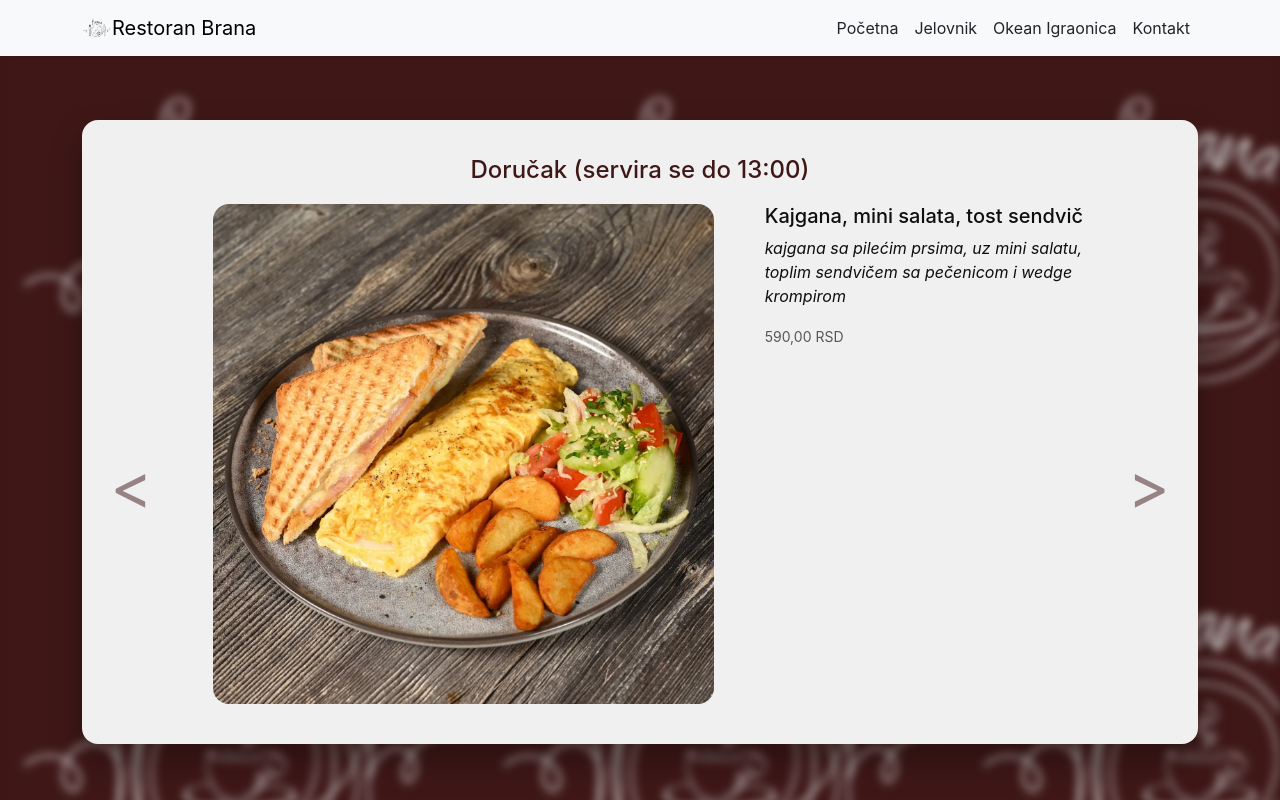
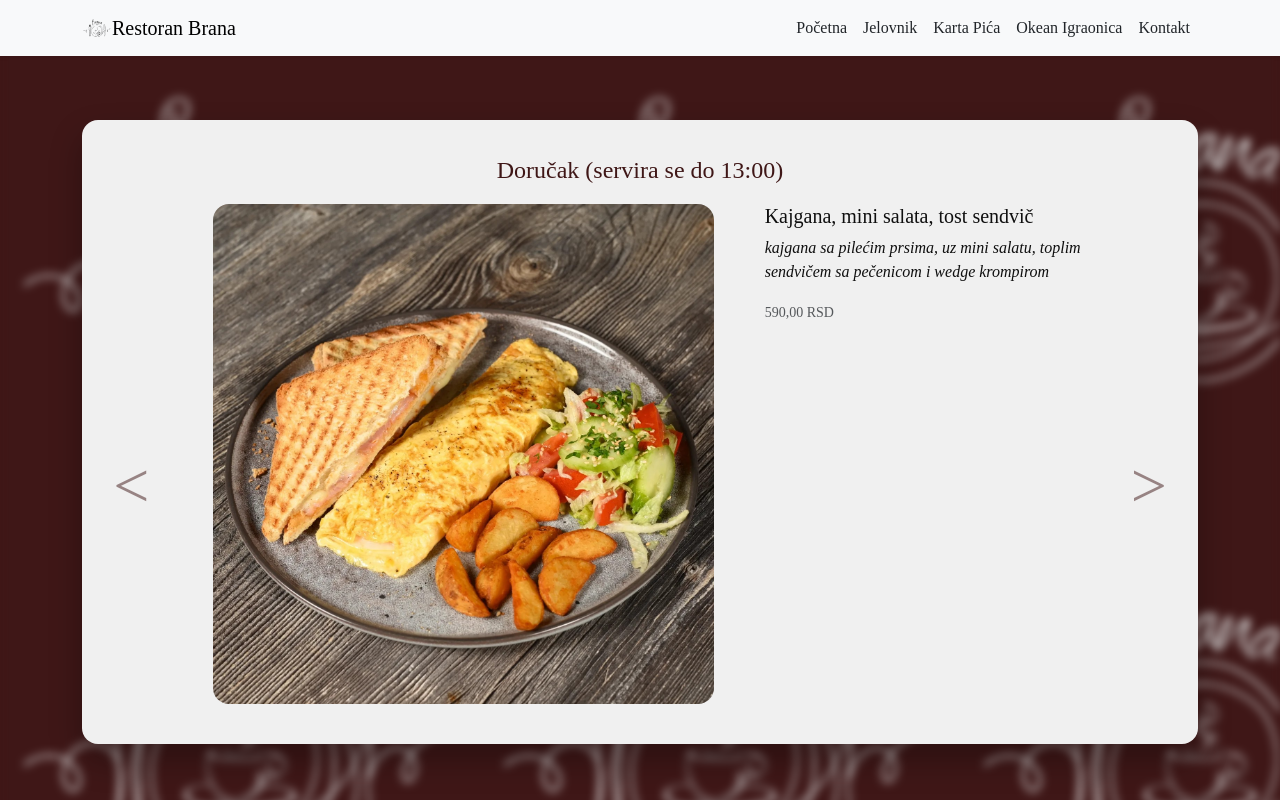
Before and after one commit to crni99/restoran-brana, a React (Create React App) app: page /jelovnik in a window 1280 px wide. Shown: the top 800 px of the page. Built offline with nearby package versions, Linux system fonts and the light colour scheme.

Commit message:
new font family

```diff
--- a/src/App.js
+++ b/src/App.js
@@ -8,6 +8,7 @@ import AOS from 'aos';
 import 'aos/dist/aos.css';
 import PlayroomPage from './pages/Playroom';
 import HomePage from './pages/Home';
+import DrinksPage from './pages/Drinks';
 
 AOS.init();
 
@@ -30,18 +31,19 @@ function App() {
   }, [location]);
 
   return (
-    <div className="page-container">
+    <>
       <Header />
       <div className="content">
         <Routes>
           <Route path="/" element={<HomePage />} />
           <Route path="/jelovnik" element={<MenuPage />} />
+          <Route path="/karta-pica" element={<DrinksPage />} />
           <Route path="/igraonica" element={<PlayroomPage />} />
           <Route path="/kontakt" element={<ContactPage />} />
         </Routes>
       </div>
       <Footer />
-    </div>
+    </>
   );
 }
 
--- a/src/components/common/header/Header.jsx
+++ b/src/components/common/header/Header.jsx
@@ -32,6 +32,9 @@ export default function Header() {
                                 <Link to="/jelovnik" className="nav-link"> Jelovnik </Link>
                             </li>
                             <li className="nav-item">
+                                <Link to="/karta-pica" className="nav-link"> Karta Pića </Link>
+                            </li>
+                            <li className="nav-item">
                                 <Link to="/igraonica" className="nav-link"> Okean Igraonica </Link>
                             </li>
                             <li className="nav-item">
--- a/src/index.css
+++ b/src/index.css
@@ -4,6 +4,53 @@
   --bs-primary: #950606 !important;
   --dark-red: #3F1717;
   --orange: #fb4405;
+}
+
+body {
+  margin: 0;
+  font-family: 'Times New Roman', -apple-system, BlinkMacSystemFont, 'Segoe UI', 'Roboto', 'Oxygen',
+    'Ubuntu', 'Cantarell', 'Fira Sans', 'Droid Sans', 'Helvetica Neue',
+    sans-serif;
+  -webkit-font-smoothing: antialiased;
+  -moz-osx-font-smoothing: grayscale;
+  position: relative;
+  background-color: var(--dark-red);
+}
+
+body::before {
+  content: "";
+  position: absolute;
+  top: 0;
+  left: 0;
+  width: 100%;
+  height: 100%;
+  background-image: url('../public/assets/images/logo2.png');
+  background-size: 480px 480px;
+  background-repeat: repeat;
+  background-position: top left;
+  filter: blur(5px);
+  z-index: -1;
+}
+
+body::after {
+  content: "";
+  position: absolute;
+  top: 0;
+  left: 0;
+  width: 100%;
+  height: 100%;
+  z-index: -1;
+}
+
+p,
+h1,
+h2,
+h3,
+h4,
+h5,
+h6,
+a {
+  font-family: 'Playfair Display' !important;
 }
 
 .custom-button {
@@ -53,42 +100,6 @@
   padding: 1rem;
   font-size: 1rem;
   text-align: center;
-}
-
-body {
-  margin: 0;
-  font-family: -apple-system, BlinkMacSystemFont, 'Segoe UI', 'Roboto', 'Oxygen',
-    'Ubuntu', 'Cantarell', 'Fira Sans', 'Droid Sans', 'Helvetica Neue',
-    sans-serif;
-  -webkit-font-smoothing: antialiased;
-  -moz-osx-font-smoothing: grayscale;
-  position: relative;
-  background-color: var(--dark-red);
-}
-
-body::before {
-  content: "";
-  position: absolute;
-  top: 0;
-  left: 0;
-  width: 100%;
-  height: 100%;
-  background-image: url('../public/assets/images/logo2.png');
-  background-size: 480px 480px;
-  background-repeat: repeat;
-  background-position: top left;
-  filter: blur(5px);
-  z-index: -1;
-}
-
-body::after {
-  content: "";
-  position: absolute;
-  top: 0;
-  left: 0;
-  width: 100%;
-  height: 100%;
-  z-index: -1;
 }
 
 strong,
@@ -961,6 +972,24 @@ footer a:active {
 /* Extra Extra Large Screens (≥1400px) */
 @media (min-width: 1400px) {}
 
+/* Turn Fff Hover Effects For Touchscreen Devices */
+@media (hover: none) {
+
+  .zoom-in-hover:hover,
+  .zoom-in-move-right-hover:hover,
+  .zoom-in-move-left-hover:hover,
+  .zoom-in-move-down-hover:hover,
+  .custom-button,
+  .custom-button-inverted,
+  a:hover,
+  footer a:hover,
+  .nav-link:hover,
+  .dropdown-item:hover,
+  .accordion-button:hover {
+    transform: none;
+  }
+}
+
 .playroom-bundle-image {
   max-width: 75%;
   object-fit: contain;
@@ -1036,35 +1065,23 @@ footer a:active {
   color: var(--white) !important;
 }
 
-.zoom-in-hover {
+.zoom-in-hover:hover {
   transition: transform 0.5s ease;
-}
-
-.zoom-in-hover:hover {
   transform: scale(1.3);
 }
 
-.zoom-in-move-right-hover {
+.zoom-in-move-right-hover:hover {
   transition: transform 0.5s ease;
-}
-
-.zoom-in-move-right-hover:hover {
   transform: scale(1.1) translateX(25%);
 }
 
-.zoom-in-move-left-hover {
+.zoom-in-move-left-hover:hover {
   transition: transform 0.5s ease;
-}
-
-.zoom-in-move-left-hover:hover {
   transform: scale(1.1) translateX(-12%);
 }
 
-.zoom-in-move-down-hover {
+.zoom-in-move-down-hover:hover {
   transition: transform 0.5s ease;
-}
-
-.zoom-in-move-down-hover:hover {
   transform: scale(1.2) translateY(20%);
 }
 
--- /dev/null
+++ b/src/pages/Drinks.jsx
@@ -0,0 +1,17 @@
+import React from 'react';
+import MainTitle from '../components/MainTitle';
+
+const DrinksPage = () => {
+
+    return (
+        <div className="container container-fluid">
+
+            <MainTitle title="Karta Pića" />
+
+            KARTA PIĆA
+
+        </div>
+    );
+};
+
+export default DrinksPage;
--- a/src/pages/Home.jsx
+++ b/src/pages/Home.jsx
@@ -23,11 +23,11 @@ export default function HomePage() {
                     <div className="row-wrapper col-md-6 home-text playroom-text">
                         <p className="fs-4 menu-title text-center">Dobrodošli u Restoran <strong>Brana</strong></p>
                         <p className=''>
-                            U srcu Ljiga, restoran <strong><i>Brana</i></strong> nudi vam nezaboravno gastronomsko iskustvo sa tradicionalnom srpskom kuhinjom,
+                            U srcu Ljiga, restoran <strong>Brana</strong> nudi vam nezaboravno gastronomsko iskustvo sa tradicionalnom srpskom kuhinjom,
                             pripremljenom sa pažnjom i ljubavlju. Uživajte u svakom zalogaju, dok vaša deca istražuju i igraju se u našoj
                             &nbsp;
                             <Link to="/igraonica" className="text-decoration-none">
-                                <strong><i><u>Okean Igraonici</u></i></strong>
+                                <strong><u>Okean Igraonici</u></strong>
                                 <FontAwesomeIcon icon={faSquareArrowUpRight} size="sm" className="mx-2 custom-icon" title="Arrow" />
                             </Link>
                             – sigurnom i kreativnom prostoru gde mališani mogu da se opuste, igraju i druže.
@@ -41,7 +41,7 @@ export default function HomePage() {
                             modernim igrama i edukativnim sadržajem.
                         </p>
                         <p className='mt-4'>
-                            Posetite nas i otkrijte zbog čega je <strong><i>Brana</i></strong> savršen izbor za celu porodicu – jer
+                            Posetite nas i otkrijte zbog čega je <strong>Brana</strong>savršen izbor za celu porodicu – jer
                             ovde, zabava, ukus i uživanje na otvorenom idu ruku pod ruku!
                         </p>
                     </div>
--- a/src/pages/Playroom.jsx
+++ b/src/pages/Playroom.jsx
@@ -18,7 +18,7 @@ export default function PlayroomPage() {
                             className="w-100 rounded mb-3 playroom-main-image" alt="Igraonica1" />
                     </div>
                     <div className="col-md-6 playroom-text mt-2">
-                        U restoranu <strong><i>Brana</i></strong> ne brinemo samo o vašem uživanju u ukusnoj hrani, već i o zabavi za najmlađe. Naša <strong><i>Okean Igraonica</i></strong>
+                        U restoranu <strong>Brana</strong> ne brinemo samo o vašem uživanju u ukusnoj hrani, već i o zabavi za najmlađe. Naša <strong>Okean Igraonica</strong>
                         &nbsp;je savršeno mesto za decu da se opuste, igraju, istražuju i uživaju u bezbednom okruženju, dok vi, roditelji, možete u
                         potpunosti uživati u obroku.
                         <br></br>
@@ -28,7 +28,7 @@ export default function PlayroomPage() {
                         mališani u rukama naših ljubaznih i obazrivih animatora.
                         <br></br>
                         <br></br>
-                        Dođite u <strong><i>Okean Igraonicu</i></strong> restorana <strong><i>Brana</i></strong> i stvorite nezaboravne trenutke za celu porodicu!
+                        Dođite u <strong>Okean Igraonicu</strong> restorana <strong>Brana</strong> i stvorite nezaboravne trenutke za celu porodicu!
                     </div>
                 </div>
             </div>
@@ -60,12 +60,12 @@ export default function PlayroomPage() {
                 <div className="row row-wrapper">
                     <div className="col-md-12 playroom-text">
                         <p className='mt-2'>
-                            U restoranu <strong><i>Brana</i></strong> vaša deca mogu da uživaju u najlepšim trenucima dok proslavljaju rođendane u našoj <strong><i>Okean Igraonici</i></strong>.
+                            U restoranu <strong>Brana</strong> vaša deca mogu da uživaju u najlepšim trenucima dok proslavljaju rođendane u našoj <strong>Okean Igraonici</strong>.
                             Ovaj prostor je idealan za organizaciju rođendanskih zabava, jer pruža savršen ambijent za decu, ali i prostor za
                             roditelje, koji mogu da uživaju u miru i opuštanju po izboru.
                         </p>
                         <p className='mt-4'>
-                            Naša <strong><i>Okean Igraonica</i></strong> nudi različite pakete za organizaciju rođendana, prilagođene vašim potrebama. Bilo da se odlučite
+                            Naša <strong>Okean Igraonica</strong> nudi različite pakete za organizaciju rođendana, prilagođene vašim potrebama. Bilo da se odlučite
                             za <b>All Inclusive</b> ili <b>Ultra All Inclusive</b> pakete, u ponudi imamo bogatstvo opcija koje uključuju hranu, piće, zabavu i
                             sve što je potrebno da proslava bude nezaboravna.
                         </p>
```
